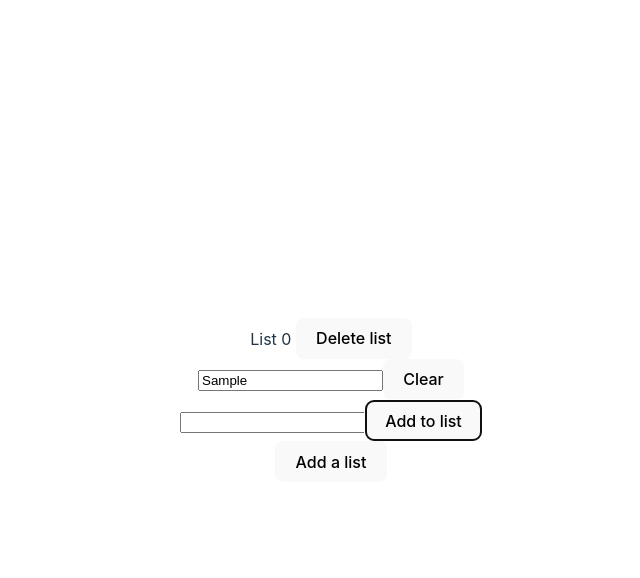
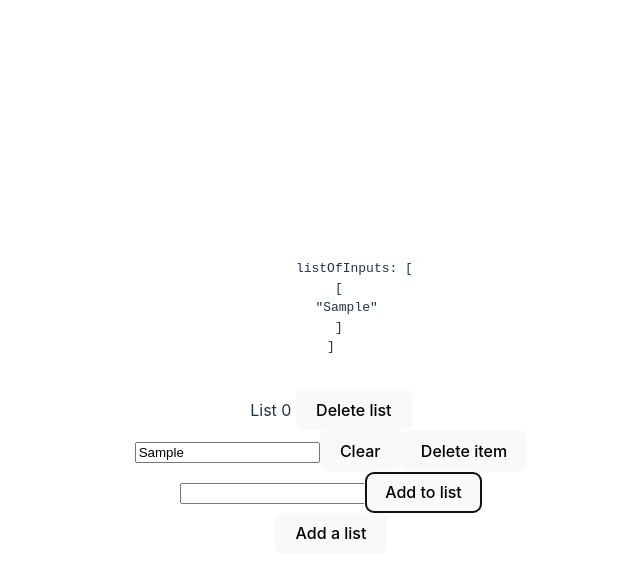
Before and after one commit to julienreszka/my-vue-app-testing-define-model, a Vue app: page / in a window 1280 px wide. Both pictures are taken after typing "Sample" into the empty fields and a click on the button "Add to list". Shown: the top 578 px of the page, without its empty margins (309-949 px from the left). Built offline with nearby package versions, Linux system fonts and the light colour scheme.

Commit message:
fix: allows users to delete a list item

```diff
--- a/src/App.vue
+++ b/src/App.vue
@@ -1,19 +1,22 @@
 <script setup>
+import { ref } from "vue";
+import MyListOfMyInputs from "./components/MyListOfMyInputs.vue";
 
 
-
-import { ref } from 'vue'
-import MyListOfMyInputs from './components/MyListOfMyInputs.vue';
-
-const text = ref('')
-
-const listOfInputs = ref([[]])
+const listOfInputs = ref([[]]);
 </script>
 
 <template>
-  <MyListOfMyInputs v-model="listOfInputs" />
+  <div>
+    <pre>
+      listOfInputs: {{
+        listOfInputs
+        }}
+    </pre>
+  </div>
+  <div>
+    <MyListOfMyInputs v-model="listOfInputs" />
+  </div>
 </template>
 
-<style scoped>
-
-</style>
+<style scoped></style>
--- a/src/components/MyInputs.vue
+++ b/src/components/MyInputs.vue
@@ -7,6 +7,11 @@
     <MyInput v-model="modelValue[itemI]" />
     <button @click="modelValue[itemI]=''">
       Clear
+    </button>
+    <button
+      @click="deleteItem(itemI)"
+    >
+      Delete item
     </button>
   </div>
   <MyInput v-model="newItem"
@@ -36,4 +41,10 @@ const addNewItem = ()=>{
 }
 
 
+const deleteItem = (index: number)=>{
+  console.log('deleteItem')
+  modelValue.value = modelValue.value.filter((_, i)=>i!==index)
+  console.log(modelValue.value)
+}
+
 </script>
```
